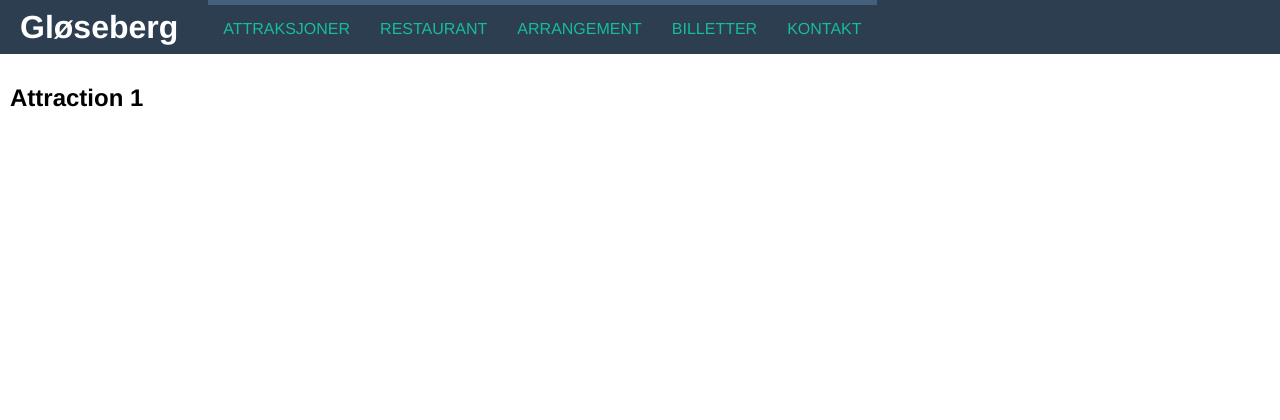
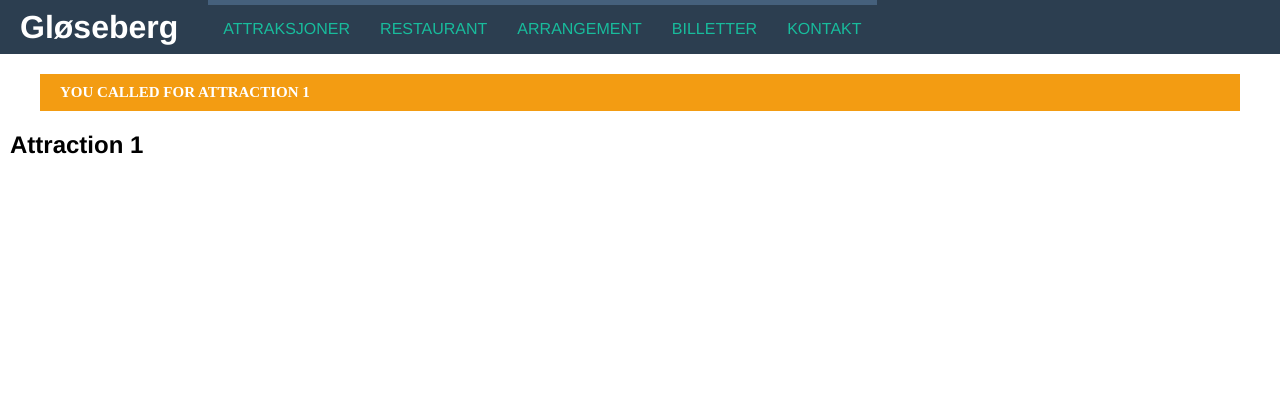
Before and after one commit to hakloev/IT2805-webtek, a Flask app: page /attractions/1 in a window 1280 px wide. Shown: the top 420 px of the page. Run offline with Flask 2, Linux system fonts and the light colour scheme.

Commit message:
added flash/message

```diff
--- a/server.py
+++ b/server.py
@@ -1,5 +1,8 @@
-from flask import Flask, render_template, redirect, url_for
+import os
+from flask import Flask, render_template, flash, redirect, url_for
+
 app = Flask(__name__)
+app.secret_key = 'r\xe4@\x00\xa4\xf9\xe6.@S\x08/\xday\xf8\x9b\xfeR\xbe\x17\xfdK[\x90'
 
 @app.route("/")
 def index():
@@ -9,9 +12,11 @@ def index():
 def attractions(attractionId):
     print("DEBUG: Attraction requested: %d" % (attractionId))
     if attractionId == 1:
+        flash('You called for attraction %d' % (attractionId))
         return render_template('attractions/attraction1.html')
     else:
-        return "Can't find the attractionId %d" % (attractionId)
+        flash("Can't find the attractionId %d" % (attractionId))
+        return render_template('index.html')
 
 @app.route("/restaurant")
 def restaurant():
--- a/static/style.css
+++ b/static/style.css
@@ -105,3 +105,15 @@ ul ul li {
     padding-top: 0;
     border: 1px solid #45607c;
 }
+
+/* Flash/Messages */
+
+.flash {
+    background: #f39c12;
+    color: #fff;
+    margin: 10px 30px 10px 30px;
+    padding: 10px 0 10px 20px;
+    font-size: 15px;
+    text-transform: uppercase;
+    font-weight: bold;
+}
--- a/templates/base.html
+++ b/templates/base.html
@@ -10,6 +10,9 @@
     <div id="wrapper">
         {% include 'header.html' %}
         <section id="mainsection">
+            {% for message in get_flashed_messages() %}
+            <div class="flash">{{ message }}</div>
+            {% endfor %}
             {% block body %}
             {% endblock %}
         </section>
```
